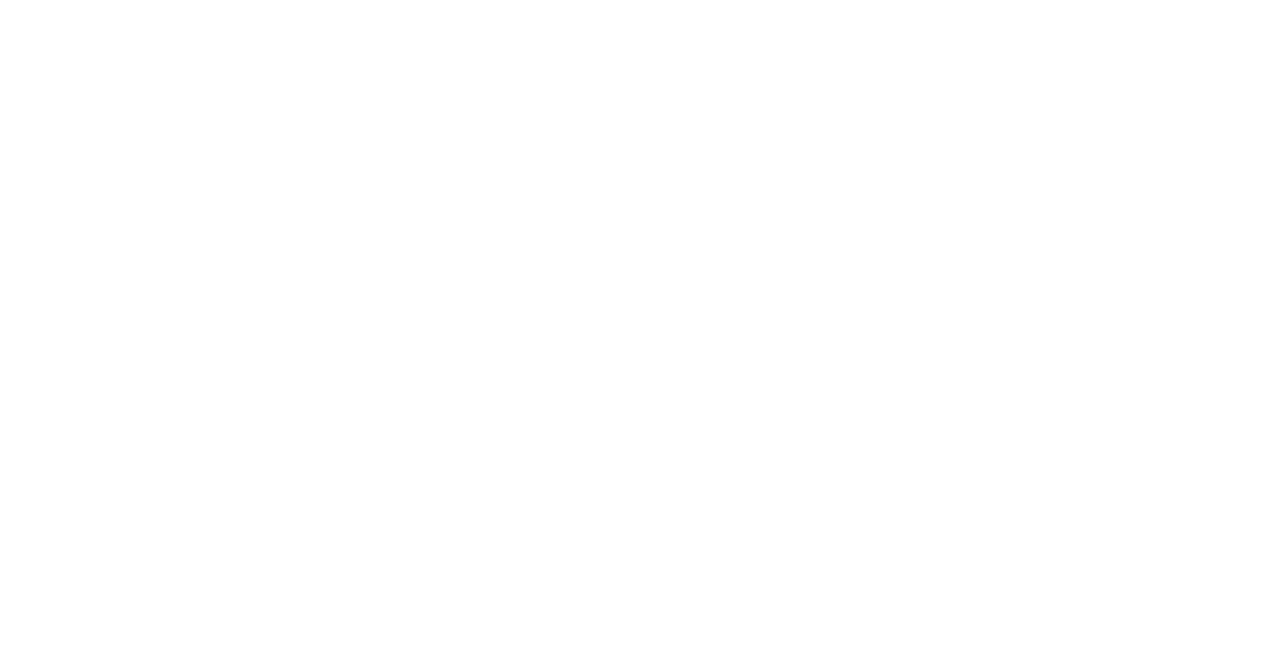
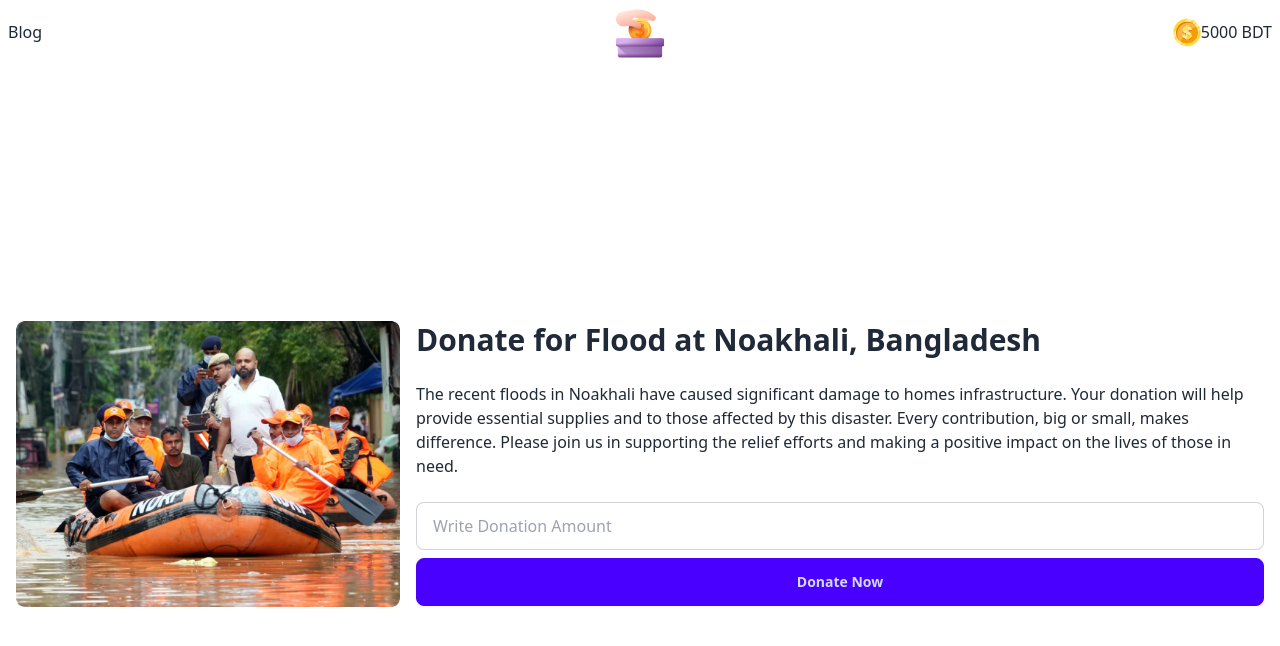
Before and after one commit to abdullahsofte/donate_bangladesh, a plain HTML site: page index.html in a window 1280 px wide. Drawn offline with nearby package versions, Linux system fonts and the light colour scheme.

Commit message:
card esign semi complete

```diff
--- a/index.html
+++ b/index.html
@@ -1,11 +1,51 @@
 <!DOCTYPE html>
 <html lang="en">
+
 <head>
     <meta charset="UTF-8">
     <meta name="viewport" content="width=device-width, initial-scale=1.0">
     <title>Donate Bangladesh</title>
+
+    <link href="https://cdn.jsdelivr.net/npm/daisyui@4.12.10/dist/full.min.css" rel="stylesheet" type="text/css" />
+    <script src="https://cdn.tailwindcss.com"></script>
 </head>
+
 <body>
+    <!-- header section -->
+    <header>
+        <div class="navbar bg-base-100">
+            <div class="navbar-start">
+             <a href="#">Blog</a>
+            </div>
+            <div class="navbar-center">
+                <a class="btn btn-ghost text-xl"><img src="./images/logo.png" alt=""></a>
+            </div>
+            <div class="navbar-end">
+               <img src="./images/coin.png" alt="">
+               <span>5000 BDT</span>
+            </div>
+        </div>
+    </header>
+    <!-- header section -->
+    <!-- main section -->
+    <main>
+        <div class="hero min-h-screen">
+            <div class="hero-content flex-col lg:flex-row">
+                <img src="./images/noakhali.png" class="max-w-sm rounded-lg" />
+                <div>
+                    <h1 class="text-3xl font-bold">Donate for Flood at Noakhali, Bangladesh</h1>
+                    <p class="py-6">
+                        The recent floods in Noakhali have caused significant damage to homes  infrastructure. Your donation will help provide essential supplies and  to those affected by this disaster. Every contribution, big or small, makes  difference. Please join us in supporting the relief efforts and making a positive impact on the lives of those in need.
+                    </p>
+                    <input type="text"  placeholder="Write Donation Amount" id="donate-amount" class="input input-bordered w-full mb-2" />
 
+                    <button class="btn btn-primary w-full">Donate Now</button>
+                </div>
+            </div>
+        </div>
+    </main>
+    <!-- main section -->
+<script src="./js/main.js"></script>
 </body>
+
 </html>
```
